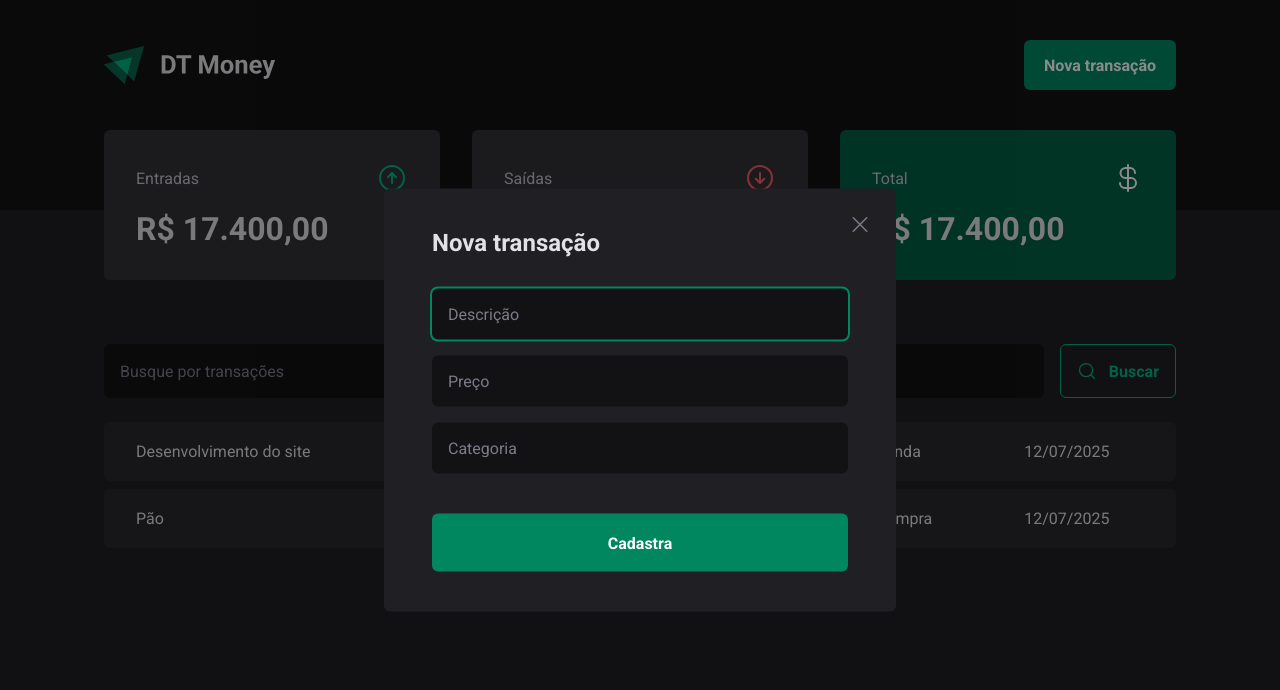
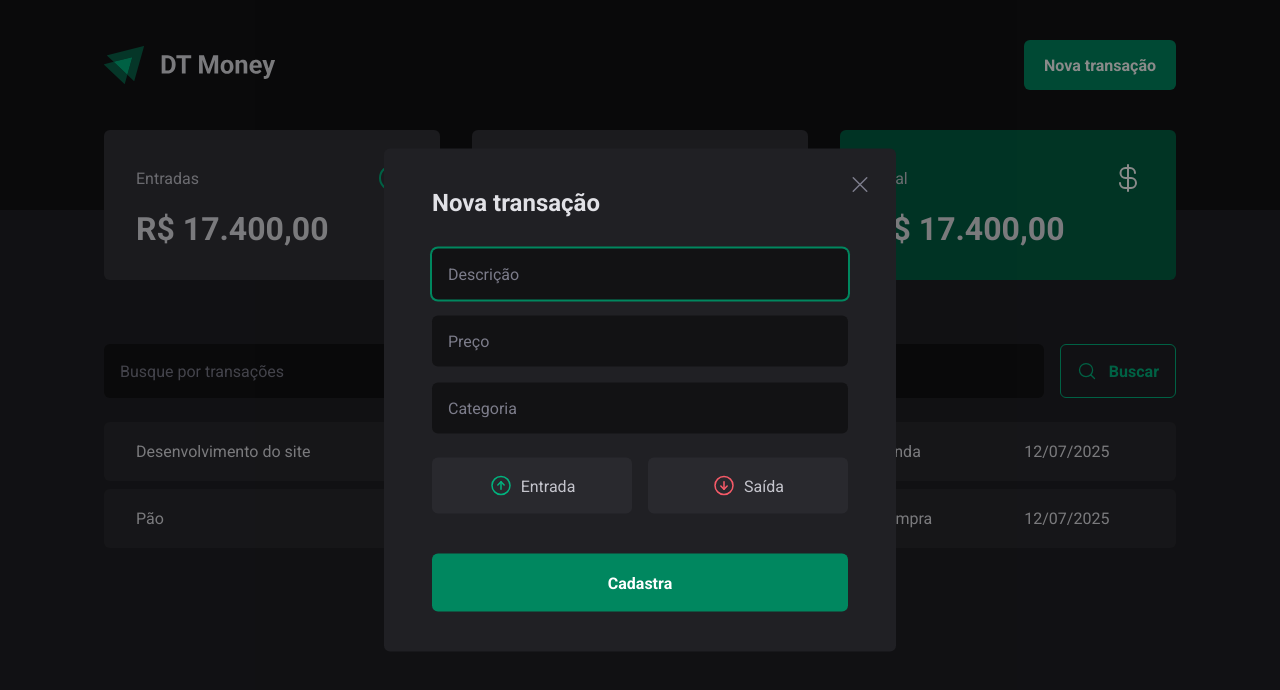
Before and after one commit to CaioDetore/dt-money, a React (Vite) app: page / in a window 1280 px wide. Both pictures are taken after a click on the button "Nova transação". Shown: the top 690 px of the page. Built offline with nearby package versions, Linux system fonts and the light colour scheme.

Commit message:
feat: interface formulario modal

```diff
--- a/package.json
+++ b/package.json
@@ -11,6 +11,7 @@
   },
   "dependencies": {
     "@radix-ui/react-dialog": "^1.1.5",
+    "@radix-ui/react-radio-group": "^1.2.2",
     "phosphor-react": "^1.4.1",
     "react": "^18.3.1",
     "react-dom": "^18.3.1",
--- a/src/components/NewTransactionModal/index.tsx
+++ b/src/components/NewTransactionModal/index.tsx
@@ -1,6 +1,12 @@
 import * as Dialog from "@radix-ui/react-dialog";
-import { CloseButton, Content, Overlay } from "./styles";
-import { X } from "phosphor-react";
+import {
+  CloseButton,
+  Content,
+  Overlay,
+  TransactionType,
+  TransactionTypeButton,
+} from "./styles";
+import { ArrowCircleDown, ArrowCircleUp, X } from "phosphor-react";
 
 export function NewTransactionModal() {
   return (
@@ -14,6 +20,18 @@
           <input type="number" placeholder="Preço" required />
           <input type="text" placeholder="Categoria" required />
 
+          <TransactionType>
+            <TransactionTypeButton variant="income" value="income">
+              <ArrowCircleUp size={24} />
+              Entrada
+            </TransactionTypeButton>
+
+            <TransactionTypeButton variant="outcome" value="outcome">
+              <ArrowCircleDown size={24} />
+              Saída
+            </TransactionTypeButton>
+          </TransactionType>
+
           <button type="submit">Cadastra</button>
         </form>
 
--- a/src/components/NewTransactionModal/styles.ts
+++ b/src/components/NewTransactionModal/styles.ts
@@ -1,5 +1,6 @@
 import styled from "styled-components";
 import * as Dialog from "@radix-ui/react-dialog";
+import * as RadioGroup from "@radix-ui/react-radio-group";
 
 export const Overlay = styled(Dialog.Overlay)`
   width: 100vw;
@@ -71,3 +72,53 @@
   cursor: pointer;
   color: ${(props) => props.theme["gray-500"]};
 `;
+
+export const TransactionType = styled(RadioGroup.Root)`
+  display: grid;
+  grid-template-columns: repeat(2, 1fr);
+  gap: 1rem;
+  margin-top: 0.5rem;
+`;
+
+interface TransactionTypeButtonProps {
+  variant: "income" | "outcome";
+}
+
+export const TransactionTypeButton = styled(
+  RadioGroup.Item
+)<TransactionTypeButtonProps>`
+  background: ${(props) => props.theme["gray-700"]};
+  padding: 1rem;
+  display: flex;
+  align-items: center;
+  justify-content: center;
+  gap: 0.5rem;
+  border-radius: 6px;
+  cursor: pointer;
+  border: 0;
+  color: ${(props) => props.theme["gray-300"]};
+
+  svg {
+    color: ${(props) =>
+      props.variant === "income"
+        ? props.theme["green-300"]
+        : props.theme["red-300"]};
+  }
+
+  &[data-state="unchecked"]:hover {
+    transition: background-color 0.2s;
+    background: ${(props) => props.theme["gray-600"]};
+  }
+
+  &[data-state="checked"] {
+    color: ${(props) => props.theme.white};
+    background: ${(props) =>
+      props.variant === "income"
+        ? props.theme["green-500"]
+        : props.theme["red-500"]};
+
+    svg {
+      color: ${(props) => props.theme.white};
+    }
+  }
+`;
```
Also changed, not shown: 1 other file (tests, documents, lock files or other folders).
